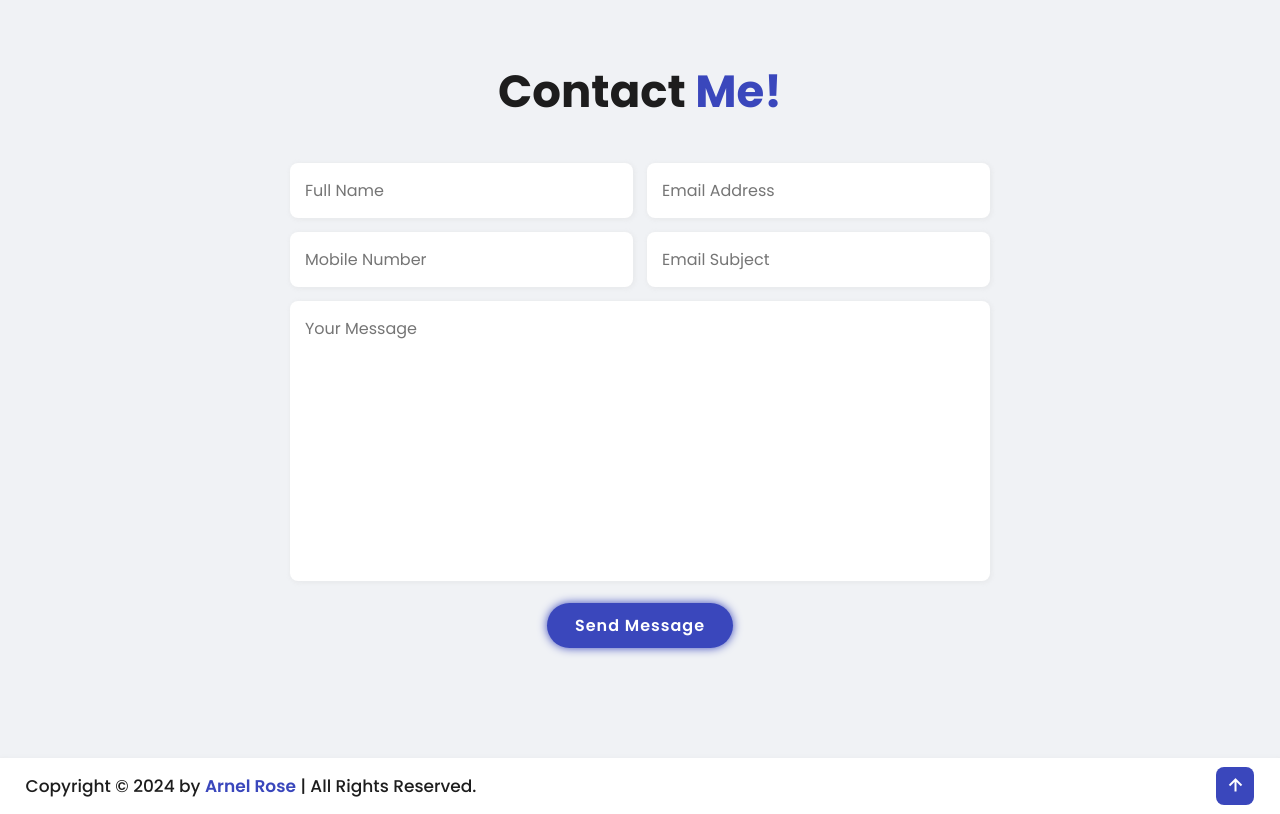
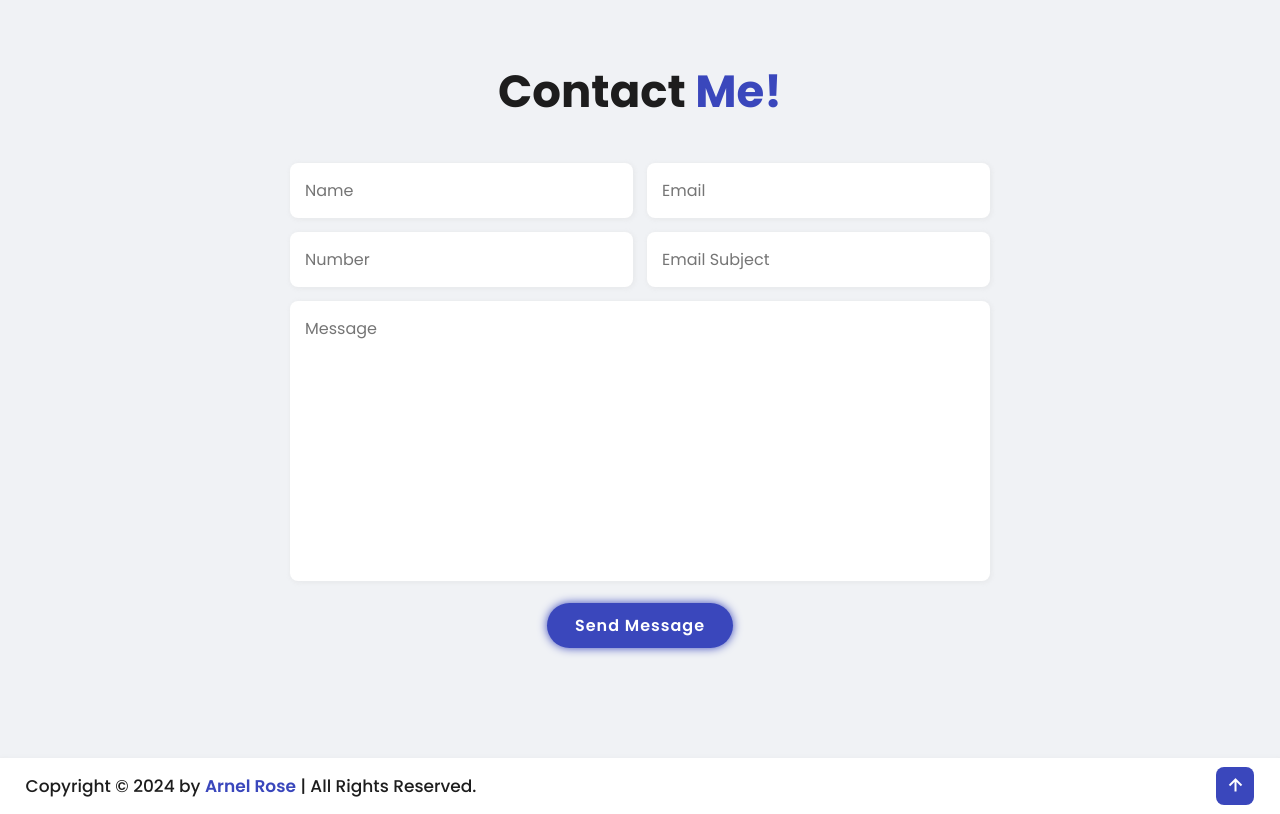
Before and after one commit to arnelnrose/myportfolio, a plain HTML site: page index.html in a window 1280 px wide. Shown: the part 3242-4056 px from the top of the page. Drawn offline with nearby package versions, Linux system fonts and the light colour scheme.

Commit message:
index.html
update contact section.

```diff
--- a/index.html
+++ b/index.html
@@ -233,11 +233,11 @@
 
       <form action="#">
         <div class="input-box">
-          <input type="text" placeholder="Full Name" />
-          <input type="email" placeholder="Email Address" />
+          <input type="text" placeholder="Name" />
+          <input type="email" placeholder="Email" />
         </div>
         <div class="input-box">
-          <input type="number" placeholder="Mobile Number" />
+          <input type="number" placeholder="Number" />
           <input type="text" placeholder="Email Subject" />
         </div>
         <textarea
@@ -245,7 +245,7 @@
           id=""
           cols="30"
           rows="10"
-          placeholder="Your Message"
+          placeholder="Message"
         ></textarea>
         <input type="submit" value="Send Message" class="btn" />
       </form>
```
